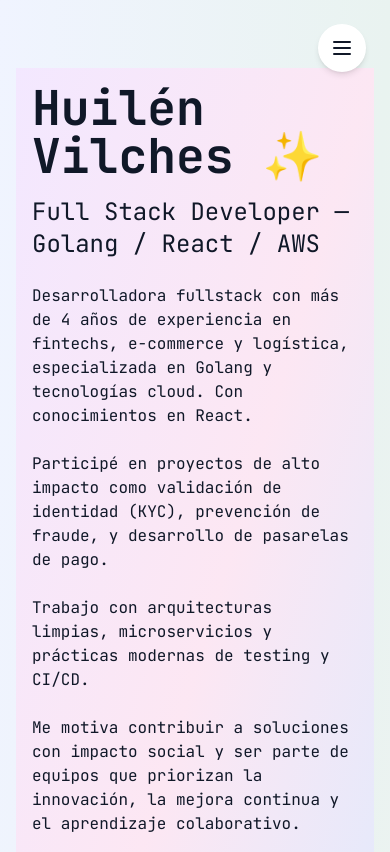
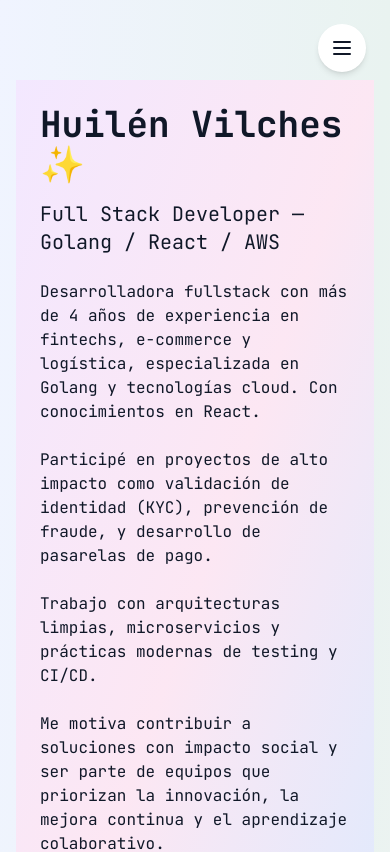
Before and after one commit to spookycoincidence/mi-portfolio, a Next.js app: page / in a window 390 px wide. Shown: the top 852 px of the page. Built offline with nearby package versions, Linux system fonts and the light colour scheme.

Commit message:
fix issues 5

```diff
--- a/src/app/components/FloatingCard.tsx
+++ b/src/app/components/FloatingCard.tsx
@@ -1,17 +1,24 @@
+'use client';
+
+import { useState, useEffect } from 'react';
+
 export default function FloatingCard() {
-  return (
-    <div
-      className="
-        bg-gradient-to-br from-purple-100 via-pink-100 to-blue-100
-        p-4 rounded-none shadow-none
-        md:p-12 md:rounded-3xl md:shadow-2xl
-        max-w-6xl w-full mt-1
-      "
-    >
-      <div className="flex flex-col md:flex-row items-start gap-8">
-        <div className="flex-1">
-          <h1 className="text-5xl md:text-6xl font-bold mb-4">Huilén Vilches ✨</h1>
-          <p className="text-2xl md:text-3xl mb-6">Full Stack Developer — Golang / React / AWS</p>
+  const [isMobile, setIsMobile] = useState(false);
+
+  useEffect(() => {
+    const handleResize = () => {
+      setIsMobile(window.innerWidth < 768);
+    };
+
+    handleResize();
+    window.addEventListener('resize', handleResize);
+    return () => window.removeEventListener('resize', handleResize);
+  }, []);
+
+  const content = (
+    <>
+      <h1 className="text-4xl md:text-6xl font-bold mb-4">Huilén Vilches ✨</h1>
+      <p className="text-xl md:text-3xl mb-6">Full Stack Developer — Golang / React / AWS</p>
 
       <p className="mb-4">
         Desarrolladora fullstack con más de 4 años de experiencia en fintechs, e-commerce y logística, especializada en Golang y tecnologías cloud. Con conocimientos en React.
@@ -27,12 +34,24 @@
         Además soy fanática de los Beatles, del cine en Technicolor, y disfruto pasar tiempo con mi familia y amigos.
       </p>
 
-          <div className="flex gap-4 mt-6">
+      <div className="flex gap-4 mt-6 flex-wrap">
         <a href="mailto:huilenvilches@gmail.com" target="_blank" rel="noopener noreferrer" className="bg-white border border-gray-300 text-gray-800 px-4 py-2 rounded shadow hover:bg-gray-100 transition">Email 💌</a>
         <a href="https://github.com/spookycoincidence" target="_blank" rel="noopener noreferrer" className="bg-white border border-gray-300 text-gray-800 px-4 py-2 rounded shadow hover:bg-gray-100 transition">GitHub 🧚‍♀️</a>
         <a href="https://www.linkedin.com/in/huilenvilches/" target="_blank" rel="noopener noreferrer" className="bg-white border border-gray-300 text-gray-800 px-4 py-2 rounded shadow hover:bg-gray-100 transition">LinkedIn 💜</a>
       </div>
-        </div>
+    </>
+  );
+
+  return (
+    <div
+      className={`bg-gradient-to-br from-purple-100 via-pink-100 to-blue-100 p-6 md:p-12 max-w-6xl w-full mx-auto mt-4
+        ${isMobile ? '' : 'rounded-3xl shadow-2xl animate-float hover:animate-none'}`}
+    >
+      {isMobile ? (
+        <div>{content}</div>
+      ) : (
+        <div className="flex flex-col md:flex-row items-start gap-8">
+          <div className="flex-1">{content}</div>
 
           <img
             src="/profile.jpg"
@@ -40,6 +59,7 @@
             className="w-48 h-48 md:w-60 md:h-60 rounded-full border-4 border-white shadow-md object-cover self-start"
           />
         </div>
+      )}
     </div>
   );
 }
```
Lines whose indentation alone changed are shown as unchanged.
